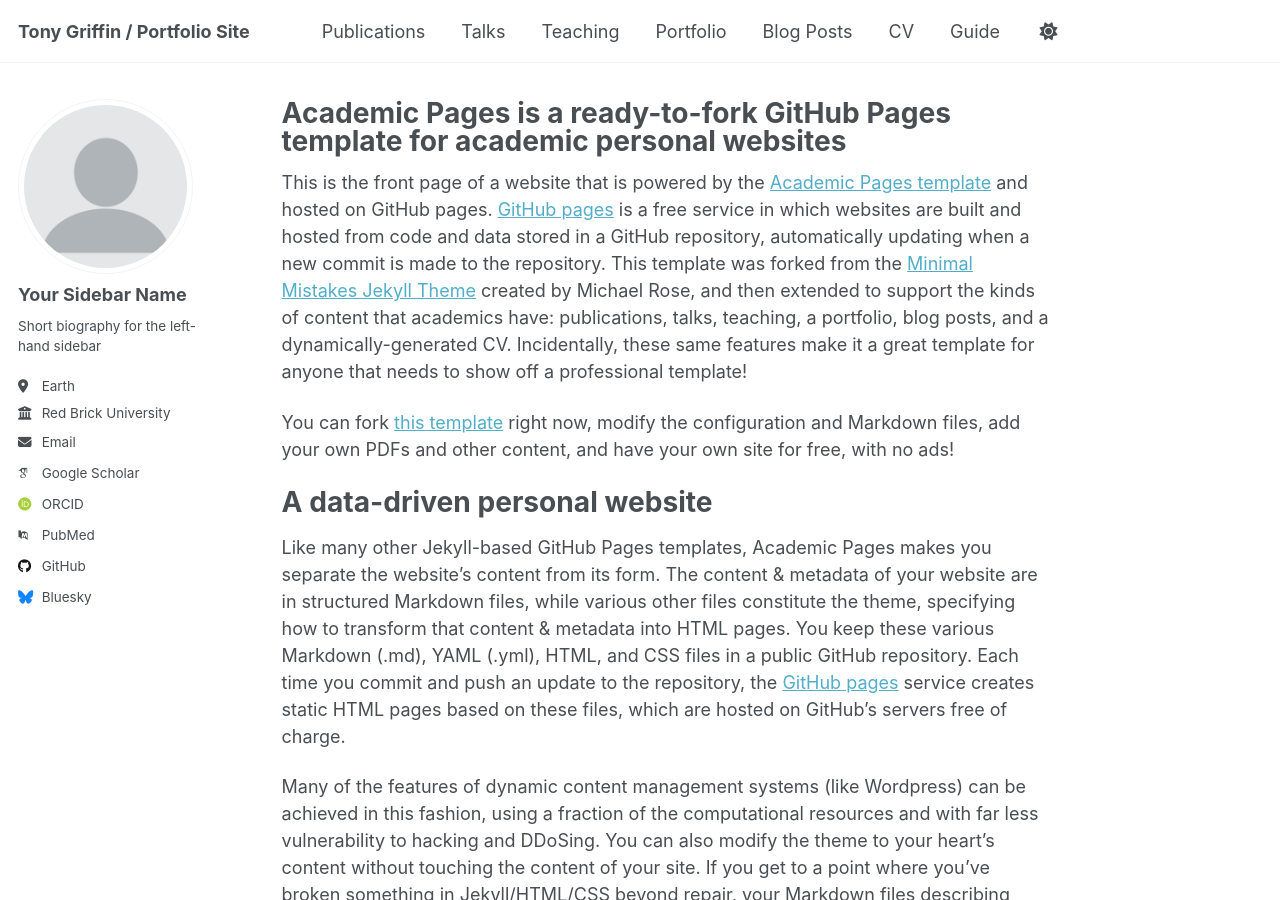
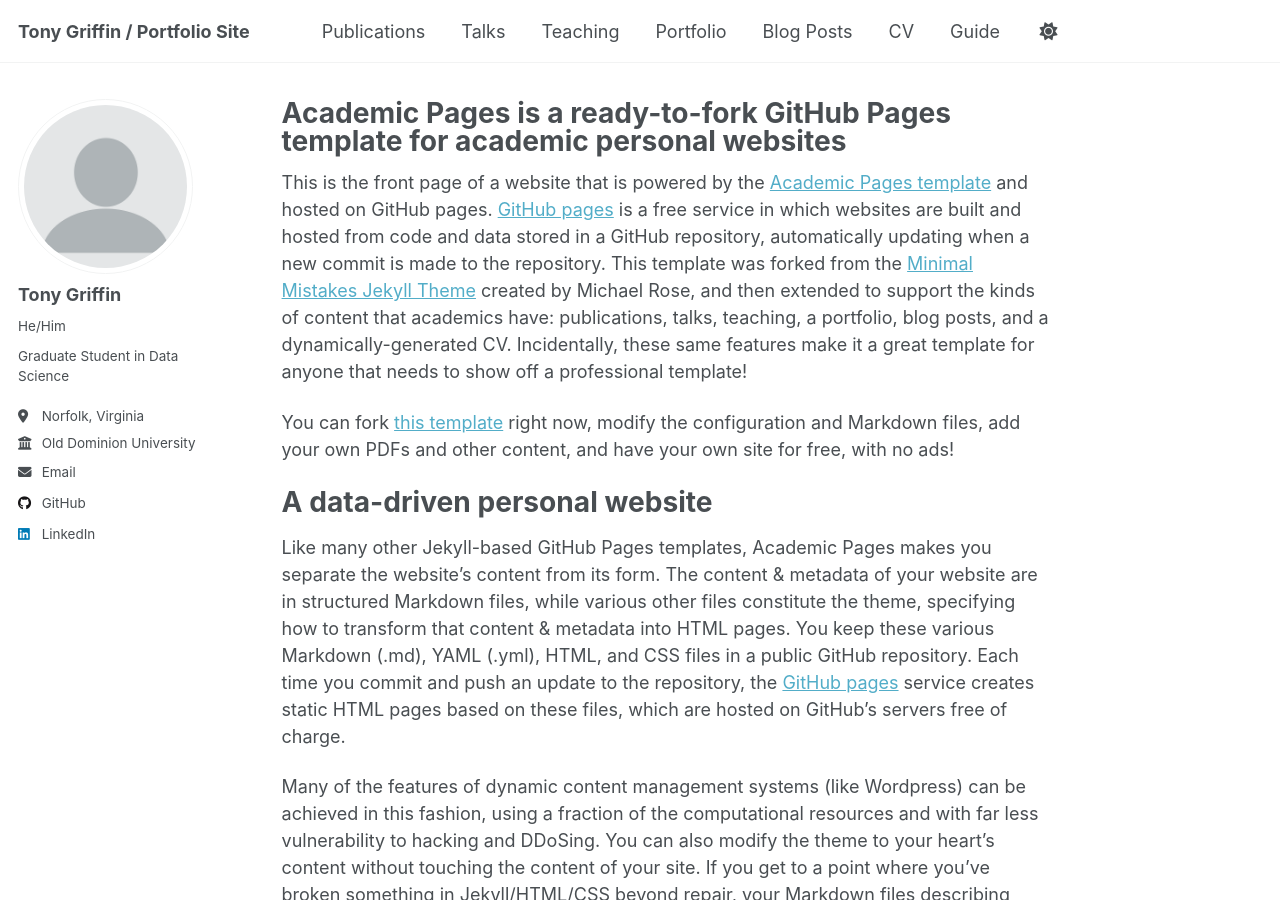
Before and after one commit to TonyGrif/tonygrif.github.io, a Jekyll site: the page built from _pages/about.md, in a window 1280 px wide and 900 px high. Built offline with Jekyll 4.4.1, drawn with Linux system fonts in a browser that asks for light colours; some web fonts are replaced; a script that is not in the unit is left out.

Commit message:
build(config): update personal information and socials

```diff
--- a/_config.yml
+++ b/_config.yml
@@ -15,23 +15,23 @@ repository               : "tonygrif/tonygrif.github.io"
 author:
   # Biographic information
   avatar           : "profile.png"
-  name             : "Your Sidebar Name"
-  pronouns         : # example: "she/her"
-  bio              : "Short biography for the left-hand sidebar"
-  location         : "Earth"
-  employer         : "Red Brick University"
+  name             : "Tony Griffin"
+  pronouns         : "He/Him"
+  bio              : "Graduate Student in Data Science"
+  location         : "Norfolk, Virginia"
+  university       : "Old Dominion University"
   uri              : # URL
-  email            : "none@example.org"
+  email            : "TonyGriffin2000@gmail.com"
 
   # Academic websites
   academia         : # URL
   arxiv            : # URL - Update with the correct link to your profile
-  googlescholar    : "https://scholar.google.com/citations?user=PS_CX0AAAAAJ"
+  googlescholar    : # "https://scholar.google.com/citations?user=PS_CX0AAAAAJ"
   inspire-hep      : # URL
   impactstory      : # URL
-  orcid            : "http://orcid.org/yourorcidurl"
+  orcid            : # "http://orcid.org/yourorcidurl"
   semantic         : # URL
-  pubmed           : "https://www.ncbi.nlm.nih.gov/pubmed/?term=john+snow"
+  pubmed           : # "https://www.ncbi.nlm.nih.gov/pubmed/?term=john+snow"
   researchgate     : # URL
   scopus           : # URL
 
@@ -39,13 +39,13 @@ author:
   bitbucket        : # Username - Update with your username on the site
   codepen          : # Username
   dribbble         : # Username
-  github           : "academicpages"
+  github           : "TonyGrif"
   kaggle           : # Username
   stackoverflow    : # User number or user number and name (i.e., use "1" or "1/jeff-atwood")
 
   # Social media
   artstation       : # Username
-  bluesky          : "bsky.app" # Replace this with you Bluesky username
+  bluesky          : # "bsky.app" # Replace this with you Bluesky username
   facebook         : # Username
   flickr           : # Username
   foursquare       : # Username
@@ -54,7 +54,7 @@ author:
   keybase          : # Username
   instagram        : # Username
   lastfm           : # Username
-  linkedin         : # Username
+  linkedin         : tony-griffin-713a39279
   mastodon         : # URL
   medium           : # URL
   pinterest        : # Username
--- a/_includes/author-profile.html
+++ b/_includes/author-profile.html
@@ -27,8 +27,8 @@
       {% if author.location %}
         <li class="author__desktop"><i class="fas fa-fw fa-location-dot icon-pad-right" aria-hidden="true"></i>{{ author.location }}</li>
       {% endif %}
-      {% if author.employer %}
-        <li class="author__desktop"><i class="fas fa-fw fa-building-columns icon-pad-right" aria-hidden="true"></i>{{ author.employer }}</li>
+      {% if author.university %}
+        <li class="author__desktop"><i class="fas fa-fw fa-building-columns icon-pad-right" aria-hidden="true"></i>{{ author.university }}</li>
       {% endif %}
       {% if author.uri %}
         <li><a href="{{ author.uri }}"><i class="fas fa-fw fa-link icon-pad-right" aria-hidden="true"></i>{{ site.data.ui-text[site.locale].website_label | default: "Website" }}</a></li>
```
